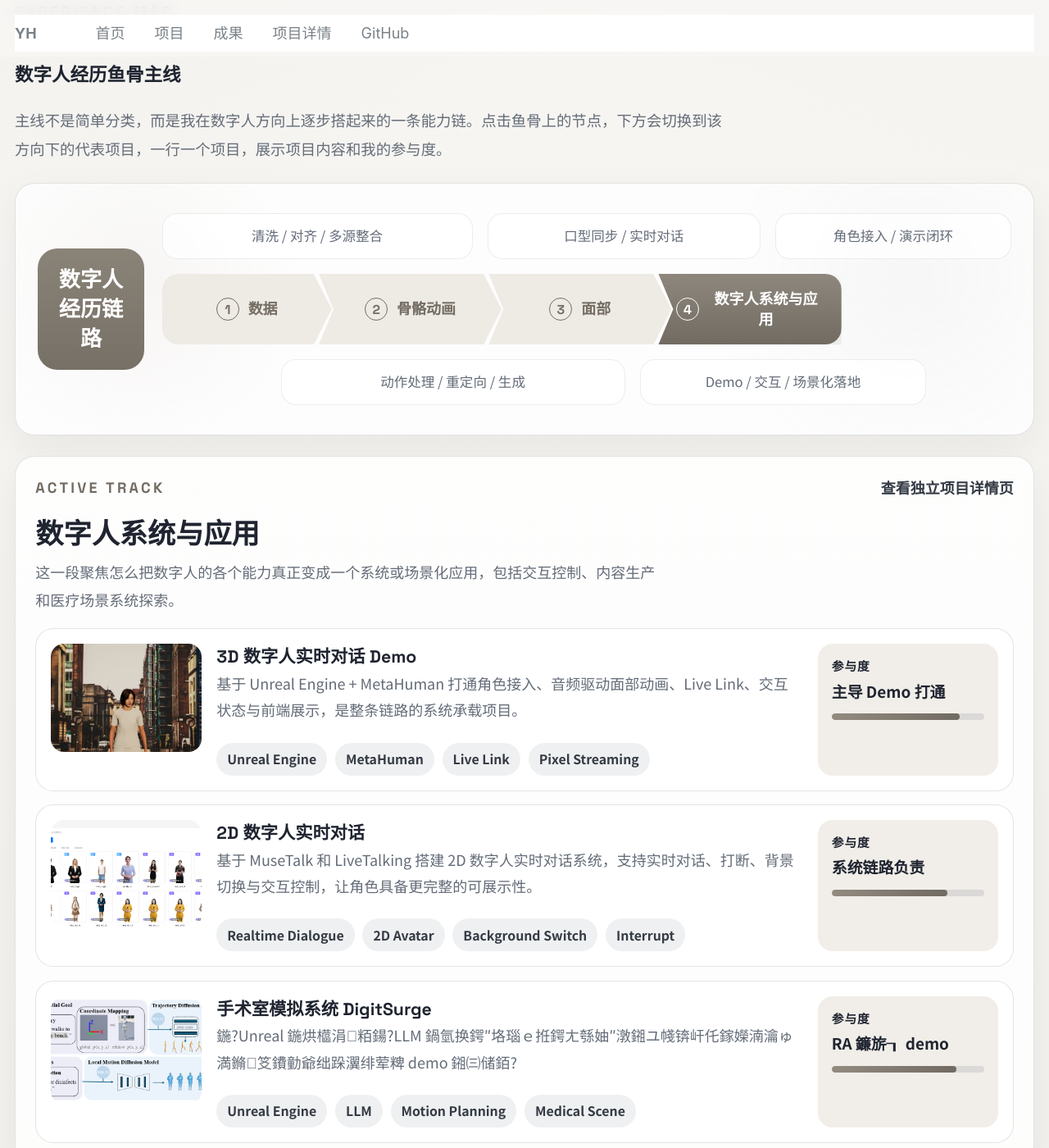
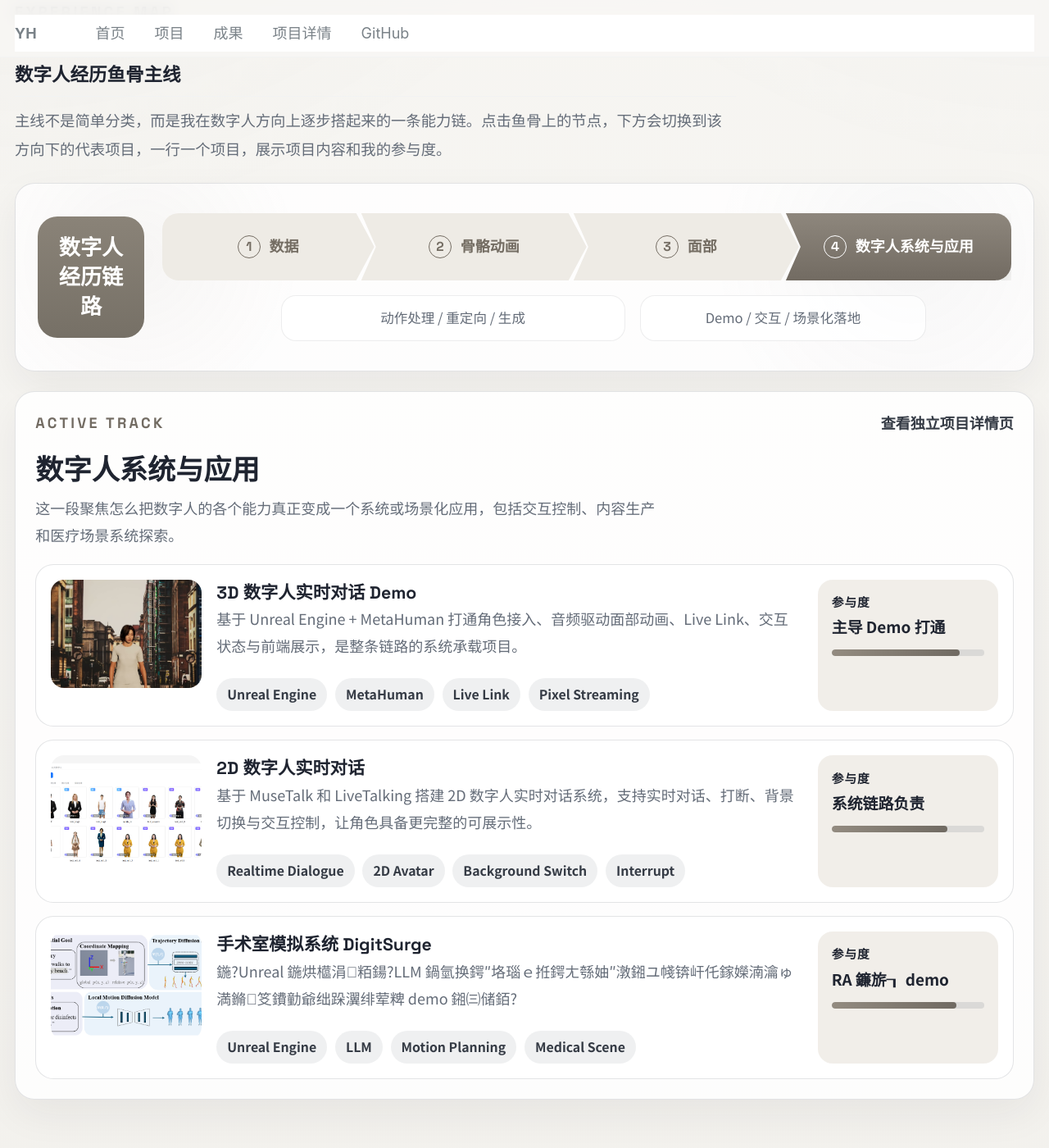
Before and after one commit to svitass/svitass.github.io, a Jekyll site: the page built from _pages/about.md, in a window 1280 px wide and 1400 px high, scrolled down 595 px. Shown: the whole window at 82% size. Built offline with Jekyll 4.4.1, drawn with Linux system fonts in a browser that asks for light colours.

Commit message:
Tighten homepage fishbone layout

```diff
--- a/_pages/about.md
+++ b/_pages/about.md
@@ -69,12 +69,6 @@ redirect_from:
     <div class="fishbone-stage" data-fishbone>
       <div class="fishbone-stage__badge">数字人经历链路</div>
       <div class="fishbone-track">
-        <div class="fishbone-track__notes fishbone-track__notes--top" aria-hidden="true">
-          <span>清洗 / 对齐 / 多源整合</span>
-          <span>口型同步 / 实时对话</span>
-          <span>角色接入 / 演示闭环</span>
-        </div>
-
         <div class="fishbone-track__main" role="tablist" aria-label="数字人经历主线">
           <button class="fishbone-step" type="button" data-track-key="data" data-track-index="0">
             <span class="fishbone-step__index">1</span>
--- a/_sass/_portfolio-home.scss
+++ b/_sass/_portfolio-home.scss
@@ -553,7 +553,7 @@ body {
 .fishbone-track__main {
   display: grid;
   gap: 0;
-  grid-template-columns: repeat(5, minmax(0, 1fr));
+  grid-template-columns: repeat(4, minmax(0, 1fr));
   align-items: stretch;
 }
 
```
